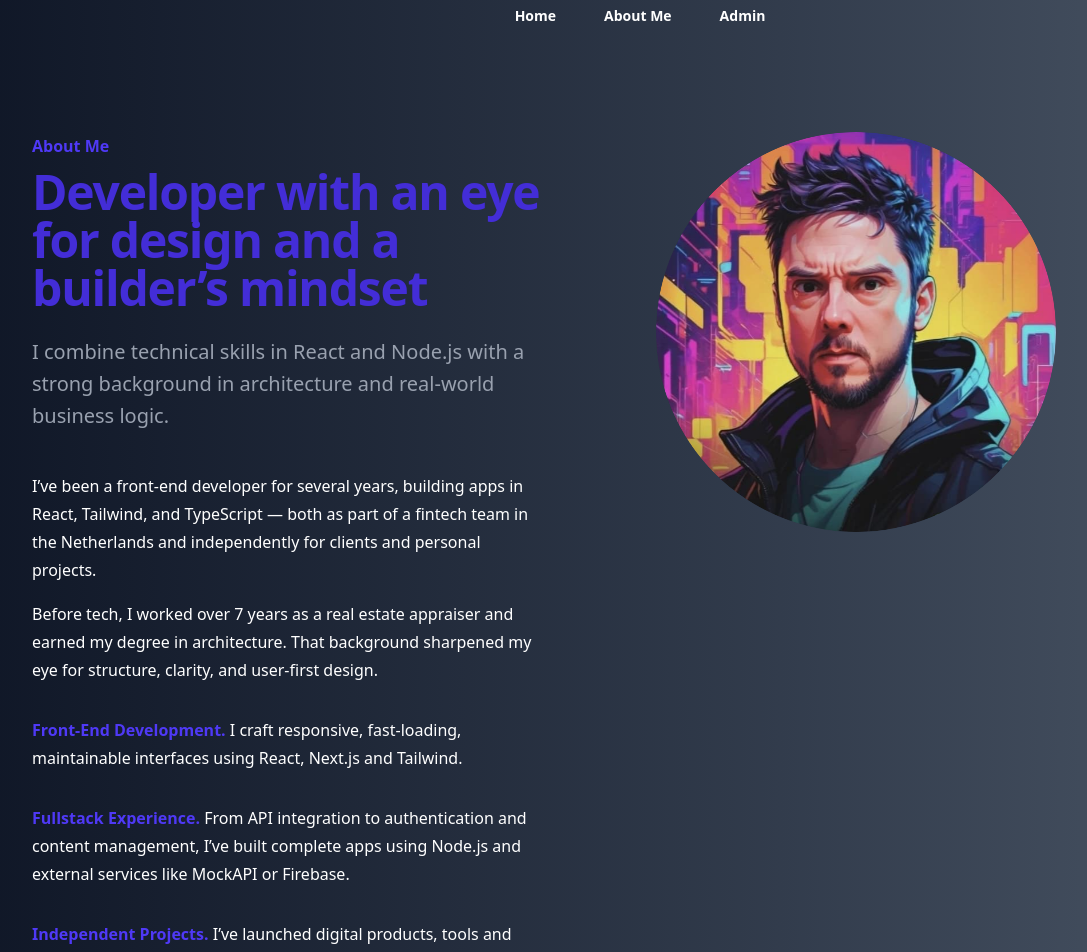
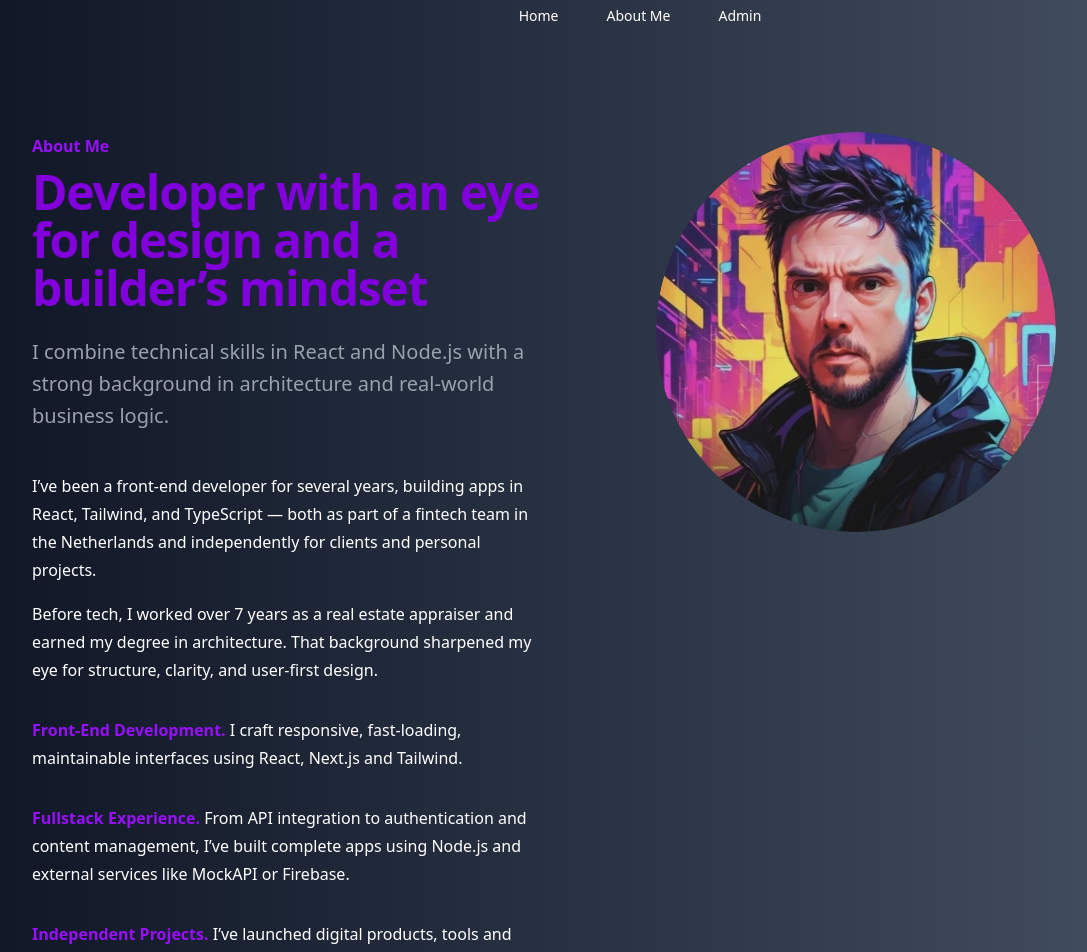
Before and after one commit to javierarancibia/framna, a Next.js app: page /about in a window 1280 px wide. Shown: the part 20-972 px from the top of the page, without its empty margins (0-1087 px from the left). Built offline with nearby package versions, Linux system fonts and the light colour scheme.

Commit message:
Refactor About, Login, Hero, and Navbar components; update color scheme for improved aesthetics and consistency

```diff
--- a/app/about/page.tsx
+++ b/app/about/page.tsx
@@ -12,10 +12,10 @@ export default function About() {
                 <div className="lg:col-span-2 lg:col-start-1 lg:row-start-1 lg:mx-auto lg:grid lg:w-full lg:max-w-7xl lg:grid-cols-2 lg:gap-x-8 lg:px-8">
                 <div className="lg:pr-4">
                     <div className="lg:max-w-lg">
-                    <p className="text-base/7 font-semibold text-indigo-600">
+                    <p className="text-base/7 font-semibold text-purple-600">
                         About Me
                     </p>
-                    <h1 className="mt-2 text-4xl font-semibold tracking-tight text-pretty text-indigo-700 sm:text-5xl">
+                    <h1 className="mt-2 text-4xl font-semibold tracking-tight text-pretty text-purple-700 sm:text-5xl">
                         Developer with an eye for design and a builder’s mindset
                     </h1>
                     <p className="mt-6 text-xl/8 text-gray-400">
@@ -56,7 +56,7 @@ export default function About() {
                     <ul role="list" className="mt-8 space-y-8 text-white">
                         <li className="flex gap-x-3">
                         <span>
-                            <strong className="font-semibold text-indigo-600">
+                            <strong className="font-semibold text-purple-600">
                             Front-End Development.
                             </strong>{" "}
                             I craft responsive, fast-loading, maintainable interfaces
@@ -65,7 +65,7 @@ export default function About() {
                         </li>
                         <li className="flex gap-x-3">
                         <span>
-                            <strong className="font-semibold text-indigo-600">
+                            <strong className="font-semibold text-purple-600">
                             Fullstack Experience.
                             </strong>{" "}
                             From API integration to authentication and content
@@ -75,7 +75,7 @@ export default function About() {
                         </li>
                         <li className="flex gap-x-3">
                         <span>
-                            <strong className="font-semibold text-indigo-600">
+                            <strong className="font-semibold text-purple-600">
                             Independent Projects.
                             </strong>{" "}
                             I’ve launched digital products, tools and ecommerce stores —
@@ -90,7 +90,7 @@ export default function About() {
                         I collaborate remotely and build with a global mindset.
                     </p>
 
-                    <h2 className="mt-16 text-2xl font-bold tracking-tight text-indigo-600">
+                    <h2 className="mt-16 text-2xl font-bold tracking-tight text-purple-600">
                         Let’s work together
                     </h2>
                     <p className="mt-6">
--- a/app/admin/login/page.tsx
+++ b/app/admin/login/page.tsx
@@ -40,7 +40,7 @@ function LoginPage() {
                     src="/hero.png"
                     className="rounded-full object-cover mx-auto"
                 />
-                <h2 className="text-base font-bold whitespace-nowrap text-transparent bg-clip-text bg-gradient-to-r from-indigo-500 via-purple-500 to-pink-500 sm:text-2xl font-semibold py-3 text-center">
+                <h2 className="text-base font-bold whitespace-nowrap text-transparent bg-clip-text bg-gradient-to-r from-purple-500 via-purple-500 to-pink-500 sm:text-2xl font-semibold py-3 text-center">
                     Admin Login
                 </h2>
             </div>
@@ -48,7 +48,7 @@ function LoginPage() {
             <div className="mt-10 sm:mx-auto sm:w-full sm:max-w-sm">
                 <form onSubmit={handleSubmit(onSubmit)} className="space-y-6">
                     <div>
-                        <label htmlFor="email" className="block text-sm/6 font-medium text-blue-600">
+                        <label htmlFor="email" className="block text-sm/6 font-medium text-purple-500">
                             Username
                         </label>
                         <div className="mt-2">
@@ -56,14 +56,14 @@ function LoginPage() {
                             {...register('username')}
                             required
                             autoComplete="off"
-                            className="block w-full rounded-md bg-white px-3 py-1.5 text-base text-gray-900 outline-1 -outline-offset-1 outline-gray-300 placeholder:text-gray-400 focus:outline-2 focus:-outline-offset-2 focus:outline-indigo-600 sm:text-sm/6"
+                            className="block w-full rounded-md bg-white px-3 py-1.5 text-base text-gray-900 outline-1 -outline-offset-1 outline-gray-300 placeholder:text-gray-400 focus:outline-2 focus:-outline-offset-2 focus:outline-purple-500 sm:text-sm/6"
                             />
                         </div>
                     </div>
 
                     <div>
                         <div className="flex items-center justify-between">
-                            <label htmlFor="password" className="block text-sm/6 font-medium text-blue-600">
+                            <label htmlFor="password" className="block text-sm/6 font-medium text-purple-500">
                                 Password
                             </label>
                         </div>
@@ -73,7 +73,7 @@ function LoginPage() {
                             type='password'
                             required
                             autoComplete="off"
-                            className="block w-full rounded-md bg-white px-3 py-1.5 text-base text-gray-900 outline-1 -outline-offset-1 outline-gray-300 placeholder:text-gray-400 focus:outline-2 focus:-outline-offset-2 focus:outline-indigo-600 sm:text-sm/6"
+                            className="block w-full rounded-md bg-white px-3 py-1.5 text-base text-gray-900 outline-1 -outline-offset-1 outline-gray-300 placeholder:text-gray-400 focus:outline-2 focus:-outline-offset-2 focus:outline-purple-500 sm:text-sm/6"
                             />
                         </div>
                     </div>
@@ -81,13 +81,13 @@ function LoginPage() {
                     <div>
                         <button
                             type="submit"
-                            className="flex w-full justify-center rounded-md bg-blue-600 px-3 py-1.5 text-sm/6 font-semibold text-white shadow-xs hover:bg-blue-300 hover:cursor-pointer focus-visible:outline-2 focus-visible:outline-offset-2 focus-visible:outline-indigo-600"
+                            className="flex w-full justify-center rounded-md bg-purple-500 px-3 py-1.5 text-sm/6 font-semibold text-white shadow-xs hover:bg-purple-300 hover:cursor-pointer focus-visible:outline-2 focus-visible:outline-offset-2 focus-visible:outline-purple-500"
                         >
                             Log in
                         </button>
                     </div>
                     <p className="mt-10 text-center text-sm/6 text-gray-500">
-                        <a href="/" className="font-semibold text-blue-600 hover:text-indigo-500">
+                        <a href="/" className="font-semibold text-purple-500 hover:text-purple-500">
                             Home
                         </a>
                     </p>
--- a/components/Hero.tsx
+++ b/components/Hero.tsx
@@ -10,7 +10,7 @@ export default function Hero() {
                 <div className="container mx-auto px-6 flex relative py-5">
                     <div className="flex flex-col relative z-20">
                         <div className="hidden sm:mb-8 sm:flex">
-                            <div className="relative rounded-full px-5 py-1 text-sm text-white ring-1 ring-stone-400 hover:ring-gray-900/20 text-base font-bold whitespace-nowrap text-transparent bg-clip-text ">
+                            <div className="relative rounded-full px-5 py-1 text-xs text-white ring-1 ring-purple-400 text-base font-light whitespace-nowrap text-transparent bg-slate-700 ">
                                 Front End Developer
                             </div>
                         </div>
@@ -32,7 +32,7 @@ export default function Hero() {
                                 />
                                 <a
                                     href="/about"
-                                    className="rounded-2xl bg-transparent ring-1 ring-indigo-600 px-20 mt-5 py-2.5 text-sm font-semibold text-white shadow-xs hover:bg-indigo-500 focus-visible:outline-2 focus-visible:outline-offset-2 focus-visible:outline-indigo-600"
+                                    className="rounded-2xl bg-transparent ring-1 ring-indigo-600 px-20 mt-5 py-2.5 text-sm font-semibold text-white shadow-xs hover:bg-purple-500 focus-visible:outline-2 focus-visible:outline-offset-2 focus-visible:outline-purple-600"
                                 >
                                     About Me
                                 </a>
--- a/components/Navbar.tsx
+++ b/components/Navbar.tsx
@@ -26,7 +26,7 @@ const Navbar = () => {
                     <a
                         key={item.name}
                         href={item.href}
-                        className="text-sm/6 font-semibold text-white hover:text-indigo-500 transition-colors duration-200"
+                        className="text-sm/6 font-light text-white hover:text-purple-500 transition-colors duration-200"
                     >
                     {item.name}
                     </a>
```
